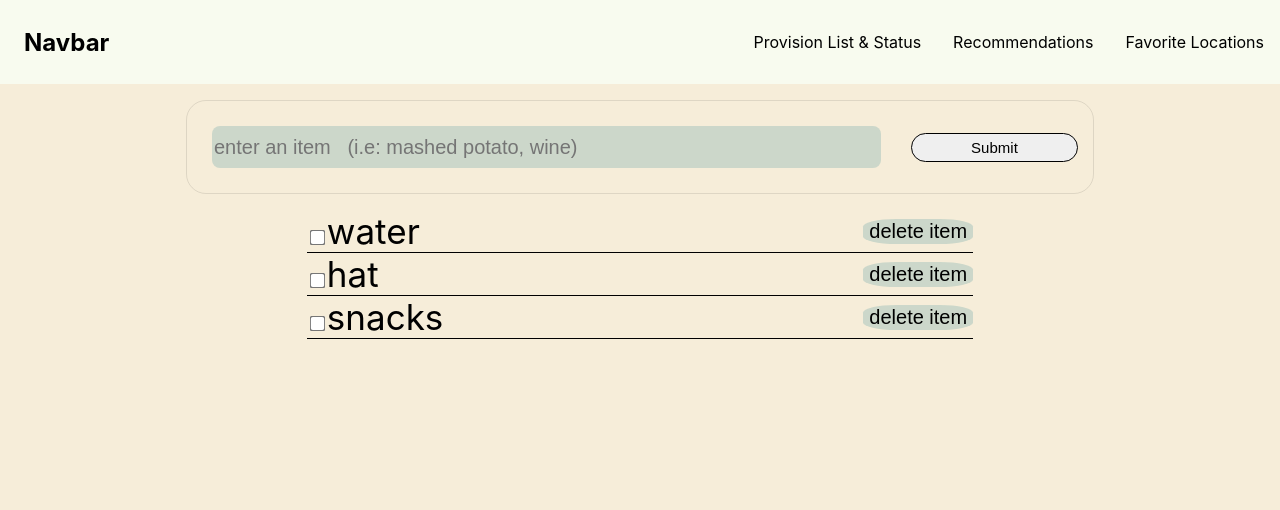
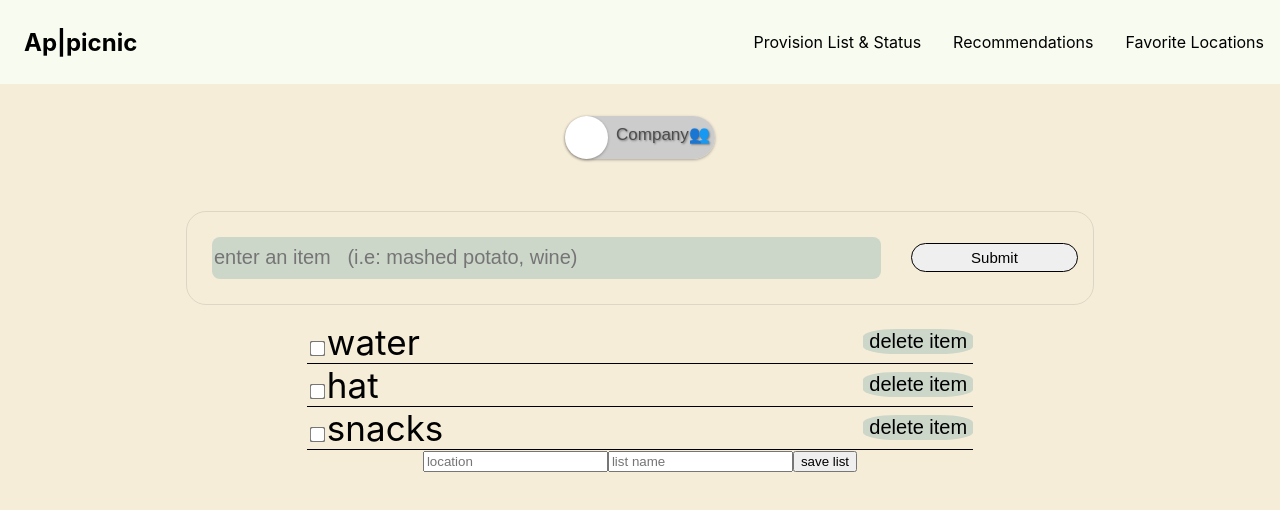
Before and after one commit to zifftalmon/Picnic-App, a React (Create React App) app in the folder picnic_app/: page /provisions in a window 1280 px wide. Shown: the top 510 px of the page. Built offline with nearby package versions, Linux system fonts and the light colour scheme; no server answers.

Commit message:
database functionality added to provisions, datat is now stored, updated and deleted from database

```diff
--- a/picnic_app/src/App.css
+++ b/picnic_app/src/App.css
@@ -65,11 +65,104 @@ Link {
   width: 80%;
   height: 100%;
 }
+.map-container {
+  width: 100%;
+  height: 100vh;
+}
 .provisions {
   display: flex;
   flex-direction: column;
   justify-content: center;
   align-items: center;
+}
+.toggle {
+  margin: 2em;
+  --width: 150px;
+  --height: calc(var(--width) / 3.5);
+  position: relative;
+  display: inline-block;
+  justify-content: center;
+  align-items: center;
+  width: var(--width);
+  height: var(--height);
+  box-shadow: 0px 1px 3px rgba(0, 0, 0, 0.3);
+  border-radius: var(--height);
+  cursor: pointer;
+}
+
+.toggle input {
+  display: none;
+}
+
+.toggle .slider {
+  position: absolute;
+  top: 0;
+  left: 0;
+  width: 100%;
+  height: 100%;
+  border-radius: var(--height);
+  background-color: #ccc;
+  transition: all 0.4s ease-in-out;
+}
+
+.toggle .slider::before {
+  content: '';
+  position: absolute;
+  top: 0;
+  left: 0;
+  width: calc(var(--height));
+  height: calc(var(--height));
+  border-radius: calc(var(--height) / 2);
+  background-color: #fff;
+  box-shadow: 0px 1px 3px rgba(0, 0, 0, 0.3);
+  transition: all 0.4s ease-in-out;
+}
+
+.toggle input:checked+.slider {
+  background-color: #ccc;
+}
+
+.toggle input:checked+.slider::before {
+  transform: translateX(calc(var(--width) - var(--height)));
+}
+
+.toggle .labels {
+  position: absolute;
+  top: 8px;
+  left: 0;
+  width: 100%;
+  height: 100%;
+  font-family: sans-serif;
+  transition: all 0.4s ease-in-out;
+  font-size: 17px;
+}
+
+.toggle .labels::after {
+  content: attr(data-off);
+  position: absolute;
+  right: 5px;
+  color: #4d4d4d;
+  opacity: 1;
+  text-shadow: 1px 1px 2px rgba(0, 0, 0, 0.4);
+  transition: all 0.4s ease-in-out;
+}
+
+.toggle .labels::before {
+  content: attr(data-on);
+  position: absolute;
+  left: 5px;
+  color: #ffffff;
+  opacity: 0;
+  text-shadow: 1px 1px 2px rgba(255, 255, 255, 0.4);
+  transition: all 0.4s ease-in-out;
+}
+
+.toggle input:checked~.labels::after {
+  opacity: 0;
+}
+
+.toggle input:checked~.labels::before {
+  opacity: 1;
 }
 .listForm {
   display: flex;
@@ -119,6 +212,7 @@ Link {
 .listDiv input {
   scale: 1.2;
   background-color: #F6EDD9;
+  cursor: pointer;
 }
 .listDiv .item{
   margin-right: 12em;
--- a/picnic_app/src/components/Favorites.js
+++ b/picnic_app/src/components/Favorites.js
@@ -1,4 +1,4 @@
-import Search from "./Search"
+import Search from "./Search.tsx"
 
 const Favorites = () => {
     return(
--- a/picnic_app/src/components/Navbar.js
+++ b/picnic_app/src/components/Navbar.js
@@ -4,7 +4,7 @@ const Navbar = (props) => {
     <>
         <div>
             <nav>
-            <h1><Link style={{textDecoration:'none', color:'black'}} to='/'>Navbar</Link></h1>
+            <h1><Link style={{textDecoration:'none', color:'black'}} to='/'>Ap|picnic</Link></h1>
                 <ul>
                     <li><Link style={{textDecoration:'none', color:'black'}} to='/provisions'>Provision List & Status</Link></li>
                     <li><Link style={{textDecoration:'none', color:'black'}} to='/recommendations'>Recommendations</Link></li>
--- /dev/null
+++ b/picnic_app/src/components/Places.tsx
@@ -0,0 +1,50 @@
+import usePlacesAutocomplete, {
+    getGeocode,
+    getLatLng,
+} from 'use-places-autocomplete';
+import {
+    Combobox,
+    ComboboxInput,
+    ComboboxPopover,
+    ComboboxList,
+    ComboboxOption,
+} from '@reach/combobox';
+import React from 'react';
+
+type PlacesProps = {
+    setOffice: (position: google.maps.LatLngLiteral) => void;
+};
+export default function Places ({ setOffice }: PlacesProps) {
+    const { ready,
+            value,
+            setValue,
+            suggestions: {status, data},
+            clearSuggestions,
+        } = usePlacesAutocomplete();
+
+        const handleSelect = async (val: string) => {
+            setValue(val, false);
+            clearSuggestions();
+
+            const results = await getGeocode({address: val});
+            const {lat, lng} = await getLatLng(results[0]);
+            setOffice({ lat, lng });
+        }
+
+    return <Combobox onSelect={handleSelect}>
+        <ComboboxInput
+        value={value}
+        onChange={e => setValue(e.target.value)}
+        disabled={!ready}
+        placeholder='search for a location'
+        />
+        <ComboboxPopover>
+            <ComboboxList>
+                {status === 'OK' &&
+                data.map(({place_id, description}) => (
+                 <ComboboxOption key={place_id} value={description}/>
+                ))}
+            </ComboboxList>
+        </ComboboxPopover>
+    </Combobox>
+}
--- a/picnic_app/src/components/Provisions.js
+++ b/picnic_app/src/components/Provisions.js
@@ -1,27 +1,47 @@
 import { useState,useEffect } from "react"
-
+import Status from "./Status"
 
 const Provisions = () => {
     const [list,setList] = useState(['water','hat','snacks'])
-    const [line,setLine] = useState('')
-    const [count, setCount] = useState(0)
+
+
+    useEffect(() => {
+        const getList = async() => {
+            const call = await fetch('http://localhost:3001/provisions')
+            const res = await call.json()
+            res.map(item => {
+                return setList(list => [...list, item.name])
+            })
+        }
+        getList()
+    },[])
+
+
 
     const handleSubmit = (e) => {
-        e.preventDefault();
-        setList(list => [...list, e.target[0].value])
+            fetch('http://localhost:3001/provisions', {
+                method:'POST',
+                headers:{
+                    'Content-Type':'application/json'
+                },
+                body:JSON.stringify({name:e.target[0].value})
+            })
+            .then(data => data.json())
+            .then(res => setList(list => [...list, res]))
     }
 
     const removeItem = (e) => {
+        console.log(e);
+        fetch(`http://localhost:3001/provisions`, {
+            method:'DELETE',
+            headers:{
+                'Content-Type':'application/json'
+            },
+            body: JSON.stringify({name:e.target.previousSibling.textContent})
+        })
+        .then(res => res.json())
         list.splice(e.target.id, 1)
         setList([...list])
-    }
-    const handleLine = (e) => {
-        setCount(count + 1)
-        if(count % 2 === 0) {
-            e.currentTarget.style.textDecoration = 'line-through'
-        }else{
-            e.currentTarget.style.textDecoration = ''
-        }
     }
 
     const handleCheck = (e) => {
@@ -35,23 +55,36 @@ const Provisions = () => {
     return (
         <div>
             <div className="provisions">
+                <Status/>
                 <form className="listForm" onSubmit={handleSubmit}>
                     <input type='text' placeholder="enter an item   (i.e: mashed potato, wine)" required/>
                     <input type='submit'/>
                 </form>
                     <div className="list">
                         {
+                            list.length > 0 ?
                             list.map((item,i) => {
                                 return(
                                     <div className="listDiv" key={i}>
                                         <div className="item">
                                             <input onChange={handleCheck} name={item} type='checkbox' id={item}/>
-                                            <label htmlFor={item} onClick={handleLine} style={{textDecoration:line}}>{item}</label>
+                                            <label htmlFor={item}>{item}</label>
                                         </div>
                                         <button id={i} onClick={removeItem}>delete item</button>
                                     </div>
                                 )
-                            })
+                            }):
+                            <h1><i>please add an item</i></h1>
+                        }
+                        {
+                            list.length > 0 ?
+                            <div>
+                                <input type='text' placeholder="location"/>
+                                <input type='text' placeholder="list name"/>
+                                <button>save list</button>
+                            </div>:
+                            <div>
+                            </div>
                         }
                     </div>
             </div>
--- a/picnic_app/src/components/Search.js
+++ /dev/null
@@ -1,43 +0,0 @@
-import { useMemo,useState,useCallback,useRef } from "react";
-import { GoogleMap, useLoadScript, Marker, } from "@react-google-maps/api";
-
-export const Search = () => {
-    const { isLoaded } = useLoadScript({
-        googleMapsApiKey: 'AIzaSyAGfyc1R8xD4DL6Ic_6x63QzXXDW-qjAEs',
-        libraries: ['places']
-    });
-
-
-    if(!isLoaded) return <div>Loading...</div>
-    return <Map/>
-}
-
-const Map = () => {
-    const center = useMemo(() => ({lat: 31.77195,lng: 35.21701}), [])
-    const options = useMemo(() => ({
-        disableDefaultUI: true,
-        clickableIcons: false
-    }),[]
-    )
-
-    return (
-        <div className="container">
-            <div className="controls">
-                <h1>Where to picnic..?</h1>
-            </div>
-            <div className="map">
-                <GoogleMap
-                zoom={10}
-                center={center}
-                mapContainerStyle={{width:'100vw', height:'100vh'}}
-                options={options}
-                >
-                    <Marker position={center} />
-
-                </GoogleMap>
-            </div>
-        </div>
-    )
-}
-
-export default Search
--- /dev/null
+++ b/picnic_app/src/components/Search.tsx
@@ -0,0 +1,62 @@
+import { useMemo,useState,useCallback,useRef } from "react";
+import { GoogleMap, useLoadScript, Marker, DirectionsRenderer, MarkerClusterer } from "@react-google-maps/api";
+import React from "react";
+//@ts-ignore
+import Places from "./Places.tsx";
+
+type LatLngLiteral = google.maps.LatLngLiteral
+type DirectiosnResult = google.maps.DirectionsResult
+type MapOptions = google.maps.MapOptions
+
+export const Search = () => {
+    const { isLoaded } = useLoadScript({
+        googleMapsApiKey: 'AIzaSyAGfyc1R8xD4DL6Ic_6x63QzXXDW-qjAEs',
+        libraries: ['places']
+    });
+
+
+    if(!isLoaded) return <div>Loading...</div>
+    return <Map/>
+}
+
+
+
+export const Map = () => {
+    const [office, setOffice] = useState<LatLngLiteral>()
+    const mapRef = useRef<GoogleMap>()
+    const center = useMemo<LatLngLiteral>(() => ({lat: 31.77195,lng: 35.21701}), [])
+    const options = useMemo<MapOptions>(() => ({
+        disableDefaultUI: true,
+        clickableIcons: false,
+    }),[]
+    )
+    const onLoad = useCallback((map) => (mapRef.current = map), []);
+
+
+    return (
+        <div className="container">
+            <div className="controls">
+                <h1>Where to picnic..?</h1>
+                <Places  setOffice={(position) => {
+                    setOffice(position);
+                    mapRef.current?.panTo(position)
+                    console.log(position);
+
+                }}/>
+            </div>
+
+             <div className="map">
+                <GoogleMap
+                zoom={10}
+                center={center}
+                mapContainerClassName='map-container'
+                options={options}
+                onClick={onLoad}
+                >
+                </GoogleMap>
+            </div>
+        </div>
+    )
+}
+
+export default Search
--- /dev/null
+++ b/picnic_app/src/components/Status.js
@@ -0,0 +1,15 @@
+
+
+const Status = () => {
+    return (
+        <div>
+            <label className="toggle">
+                <input type="checkbox"/>
+                <span className="slider"></span>
+                <span className="labels" data-on="Solo👤" data-off="Company👥"></span>
+            </label>
+        </div>
+    )
+}
+
+export default Status
```
Also changed, not shown: picnic_app/src/components/Places.js (deleted, +0 -16 lines).
